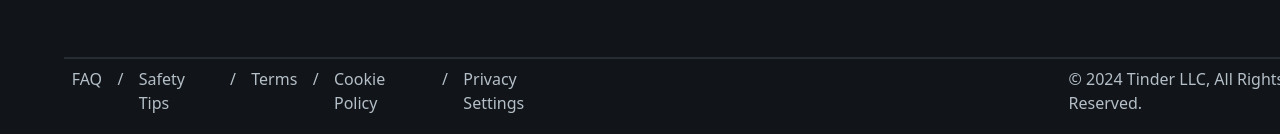
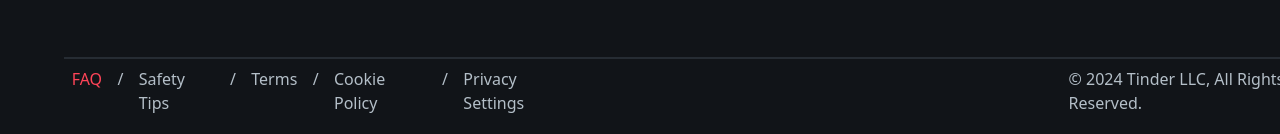
Before and after one commit to arfatkazi/tinder-frontend, a React (Vite) app: page / in a window 1280 px wide. In both pictures the pointer is over the element "FAQ". Shown: the part 663-797 px from the top of the page. Built offline with nearby package versions, Linux system fonts and the light colour scheme.

Commit message:
change into one single page

```diff
--- a/src/components/footer/Footer.css
+++ b/src/components/footer/Footer.css
@@ -51,6 +51,12 @@
 
 #page-6 > h3 {
   margin: 0.6vw;
+  transition: all 0.2s ease;
+}
+
+#page-6 > h3:hover {
+  color: #ff4458;
+  cursor: pointer;
 }
 
 #page-6 > h4 {
```
